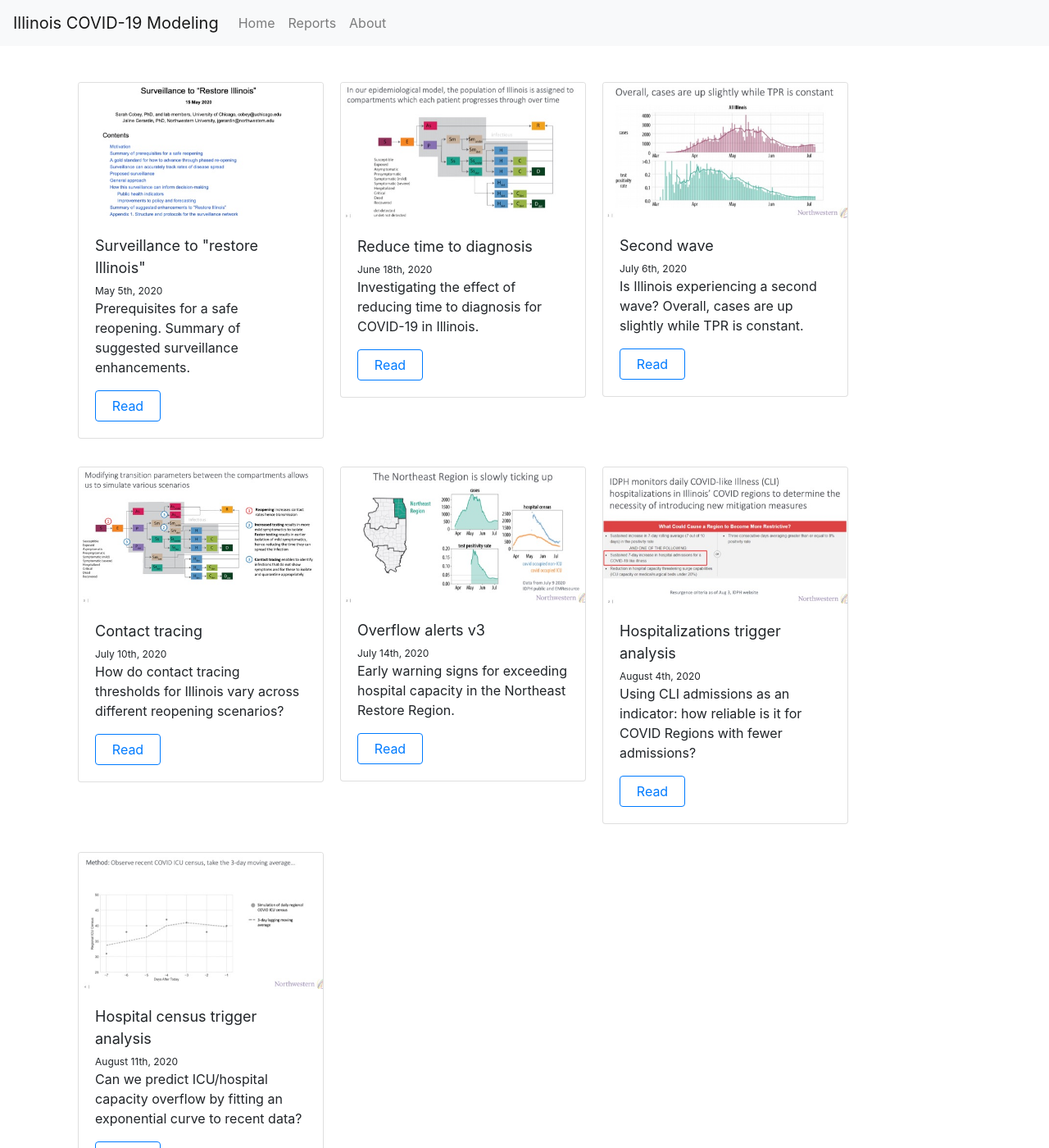
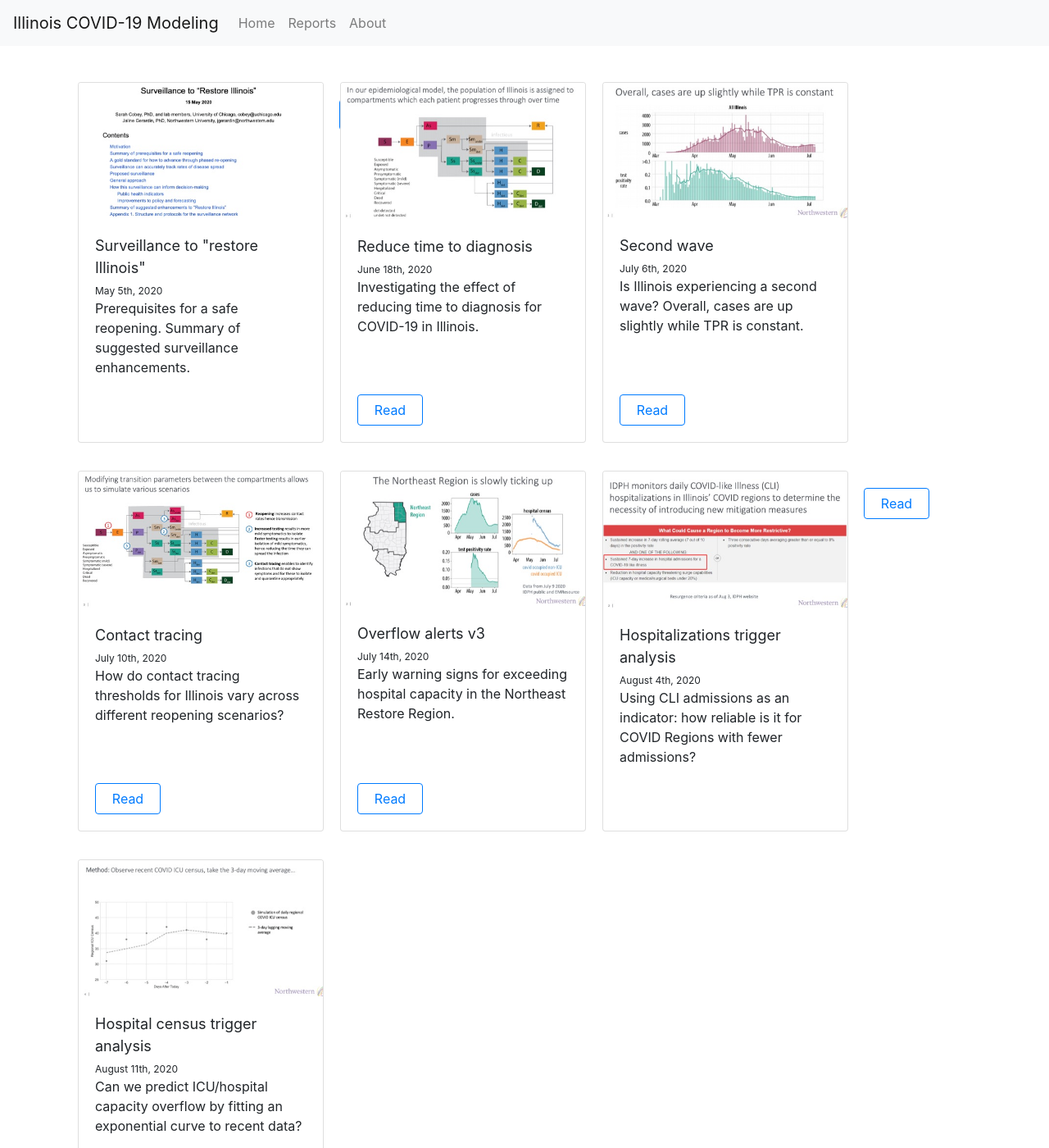
Before and after one commit to rohandandavati/rohandandavati.github.io, a Jekyll site: the page built from reports.html, in a window 1280 px wide and 1400 px high. Shown: the whole window at 82% size. Built offline with Jekyll 4.4.1, drawn with Linux system fonts in a browser that asks for light colours; nearby versions of some CDN libraries; a script that is not in the unit is left out.

Commit message:
report box size

```diff
--- a/reports.html
+++ b/reports.html
@@ -22,7 +22,7 @@
     }
     .card {
       width: 300px;
-      height: 600px;
+      height: 440px;
     }
 
 
@@ -34,9 +34,15 @@
     }
     .read {
       width: 80px;
+      margin: 20px;
+      float: bottom;
     }
-
-
+    /*.card-outer {*/
+    /*  height: 420px;*/
+    /*}*/
+    .class {
+      /*height: 100%;*/
+    }
     .d-flex > div {
       margin: 10px;
     }
@@ -50,17 +56,18 @@
   <div class = "d-flex justify-content-left flex-wrap">
     <!--<div class = "d-flex justify-content-center"  > -->
     {% for report in site.data.reports %}
-    <div class="card mb-4 shadow-sm h-100 d-md-inline-flex card-outer">
+    <div class="card mb-4 shadow-sm d-md-inline-flex card-outer row">
       <img class="card-img-top" src="{{ report.image_path }}" alt="{{ report.name }}">
-      <div class="card-body d-flex flex-column">
+      <div class="card-body d-flex flex-column class">
         <text class = "card-title ">{{ report.name }}</text>
         <text class = "card-subtitle">{{ report.date }}</text>
         <!--<br></br>-->
         <p class="card-text">{{ report.description }}</p>
         <!--<div class= "btn-group read">-->
-          <a href="{{ report.path }}" class="btn btn-outline-primary read " target="_blank">Read</a>
+          <!--<a href="{{ report.path }}" class="btn btn-outline-primary read " target="_blank">Read</a>-->
         <!--</div>-->
       </div>
+      <a href="{{ report.path }}" class="btn btn-outline-primary read " target="_blank">Read</a>
     </div>
     {% endfor %}
     <!--</div>-->
```
